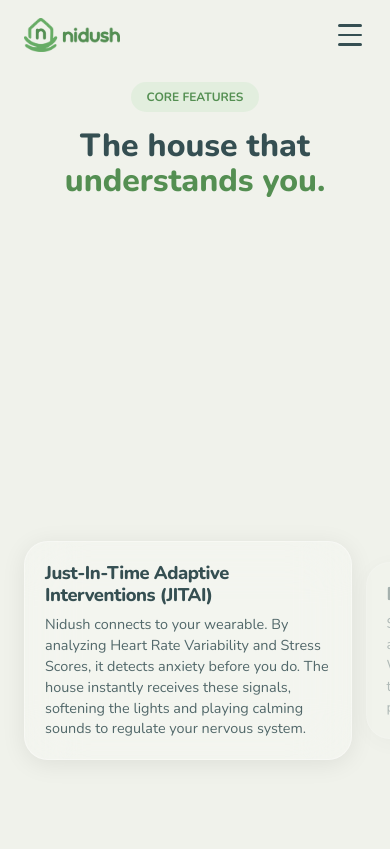
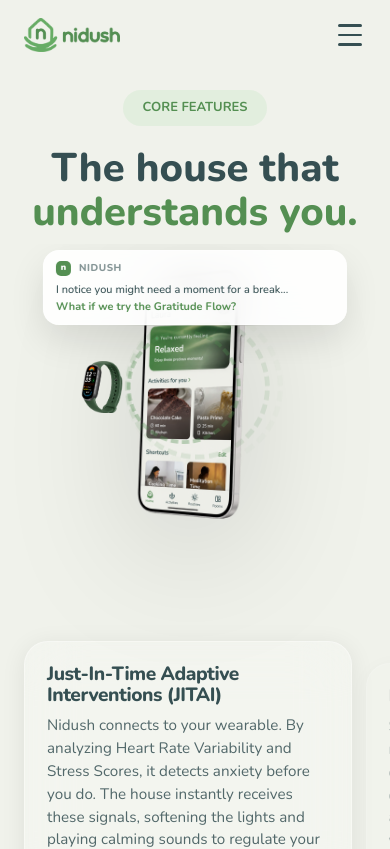
Before and after one commit to Nidush/Nidush_website, a React (Vite) app: page /features in a window 390 px wide. Shown: the top 849 px of the page. Built offline with nearby package versions, Linux system fonts and the light colour scheme.

Commit message:
refactor: improve mobile layout and styling for Features section

```diff
--- a/src/pages/features.jsx
+++ b/src/pages/features.jsx
@@ -324,85 +324,75 @@
 
 
   /* =================================================================
-     MOBILE - AJUSTADO PARA ECRÃ A 100% SEM SCROLL VERTICAL
+     MOBILE
      ================================================================= */
   @media (max-width: 900px) {
-    /* 1. Bloquear o tamanho exato da viewport usando dvh */
-    .features-wrapper {
-      height: 100vh;
-      height: 100dvh;
-      overflow: hidden;
-    }
+    .features-header { padding-top: 90px; padding-bottom: 10px; }
 
-    /* 2. Conteúdo em Flex para absorver Navbar + Espaço restante */
-    .content-layer {
-      height: 100%;
-      display: flex;
-      flex-direction: column;
-      padding-top: 70px; /* Alocação para a navbar */
-    }
-
-    /* Header Compacto (Não comprime com o flex-shrink) */
-    .features-header {
-      padding: 12px clamp(1rem, 5vw, 2rem) 8px;
-      flex-shrink: 0;
-    }
-
-    /* 3. Containers de Fundo convertidos para absolutos sobre o 100vh */
+    /* bg-layer cobre a secção inteira */
     .bg-layer {
       position: absolute;
       top: 0; left: 0; right: 0; bottom: 0;
     }
+
+    /* bg-sticky cola-se logo abaixo da navbar (70px) e ocupa
+       o ecrã inteiro restante — a aurora fica full-screen */
     .bg-sticky {
-      position: absolute; /* Não precisamos do sticky já que a secção não tem scroll vertical */
+      position: sticky;
       top: 70px;
-      height: calc(100% - 70px);
+      height: calc(100vh - 70px);
       width: 100%;
       overflow: hidden;
     }
 
-    /* Aurora e efeitos ocupam devidamente os painéis */
+    /* Aurora: ocupa 100% do bg-sticky — ecrã inteiro abaixo da navbar */
     .bg-effect--aurora {
       top: 0;
       height: 100%;
     }
+
+    /* Activities, devices e avatars: deslocados 38% para baixo (altura do mockup)
+       para não ficarem escondidos por trás do mockup */
     .bg-effect:not(.bg-effect--aurora) {
-      top: 40%;
-      height: 60%;
+      top: 38%;
+      height: 62%;
     }
 
-    /* 4. A Caixa de Scroll Principal preenche todo o espaço vertical livre do ecra */
+    /* scroll-container ocupa exactamente o ecrã disponível abaixo da navbar,
+       empilhado em coluna — mockup em cima, cards em baixo, sem espaço sobrante */
     .scroll-container {
       flex-direction: column;
-      flex: 1;
       padding-bottom: 0;
-      height: auto;
+      height: calc(100vh - 70px);
       overflow: hidden;
     }
 
-    /* 5. Ajuste Mockup - ocupa proporcionalmente uma área no ecrã (ex: 42%) */
+    /* mockup: 38% da altura disponível */
     .sticky-visual {
       display: flex !important;
       position: relative;
       top: 0;
       width: 100%;
-      height: 42%;
+      height: 38%;
       flex-shrink: 0;
       z-index: 25;
       background: transparent;
-      padding: 5px 0;
+      padding: 8px 0 4px;
     }
 
+    /* mockup-container: cresce até encher a altura da sticky-visual,
+       mantendo aspect-ratio — não excede nem deixa gap */
     .mockup-container {
       height: 100%;
       width: auto;
       aspect-ratio: 1 / 2;
     }
 
-    /* Notificação e restantes elementos mobile continuam perfeitamente ajustados */
+    /* FIX 2: notificação JITAI reposicionada relativa à sticky-visual
+       em vez do mockup-container — proporcional ao ecrã */
     .jitai-notification {
       position: absolute;
-      top: 2px;
+      top: 6px;
       left: 50%;
       transform: translateX(-50%) translateY(-10px);
       width: min(78vw, 320px);
@@ -460,7 +450,7 @@
       100% { transform: translate(14px, -20px) scale(0.85); }
     }
 
-    /* 6. TRACK HORIZONTAL (Cartões flexiveis absorvem tudo abaixo do telemóvel) */
+    /* TRACK HORIZONTAL — ocupa os 62% restantes abaixo do mockup */
     .scrolling-content {
       width: 100% !important;
       flex: 1 !important;
@@ -491,7 +481,7 @@
     .feature-step.is-active { opacity: 1; }
 
     .feature-text-content {
-      padding: 20px;
+      padding: 22px;
       border-radius: 24px;
       background: rgba(255, 255, 255, 0.22) !important;
       backdrop-filter: blur(28px) !important;
@@ -505,11 +495,10 @@
     }
 
     .feature-icon  { width: 44px; height: 44px; font-size: 1.4rem; margin-bottom: 10px; }
-    /* Ajuste de tipografia para libertar espaço na bolha */
-    .feature-title { font-size: 1.15rem; margin-bottom: 8px; line-height: 1.2; }
-    .feature-desc  { font-size: 0.9rem; line-height: 1.45; }
+    .feature-title { font-size: 1.2rem; margin-bottom: 8px; }
+    .feature-desc  { font-size: 0.95rem; line-height: 1.5; }
 
-    /* DOTS */
+    /* DOTS — margin compacto para não sair fora do ecrã */
     .mobile-carousel-indicators {
       display: flex;
       justify-content: center;
@@ -698,14 +687,14 @@
                 ? "rgba(255,255,255,0.1)"
                 : colors.softGreen + "44",
               borderRadius: 50,
-              padding: "6px 16px",
-              marginBottom: 16,
+              padding: "8px 20px",
+              marginBottom: 20,
               border: isDarkMode ? "1px solid rgba(255,255,255,0.2)" : "none",
             }}
           >
             <span
               style={{
-                fontSize: 12,
+                fontSize: 13,
                 fontWeight: 700,
                 color: isDarkMode ? "#00ffcc" : colors.green,
               }}
@@ -715,8 +704,7 @@
           </div>
           <h2
             style={{
-              fontSize:
-                "clamp(2rem, 7vw, 4rem)" /* Ligeiramente mais pequeno em mobile para poupar espaço */,
+              fontSize: "clamp(2.5rem, 5vw, 4rem)",
               fontWeight: 800,
               lineHeight: 1.1,
             }}
@@ -729,7 +717,11 @@
         </div>
 
         <div className="scroll-container">
+          {/* sticky-visual é agora o pai da notificação em mobile */}
           <div className="sticky-visual">
+            {/* FIX 2: JitaiNotification movida para dentro da sticky-visual
+                mas fora do mockup-container — assim o posicionamento em mobile
+                é relativo à zona visual inteira e não ao container minúsculo */}
             <JitaiNotification isActive={activeIndex === 0} />
 
             <div className="mockup-container">
```
